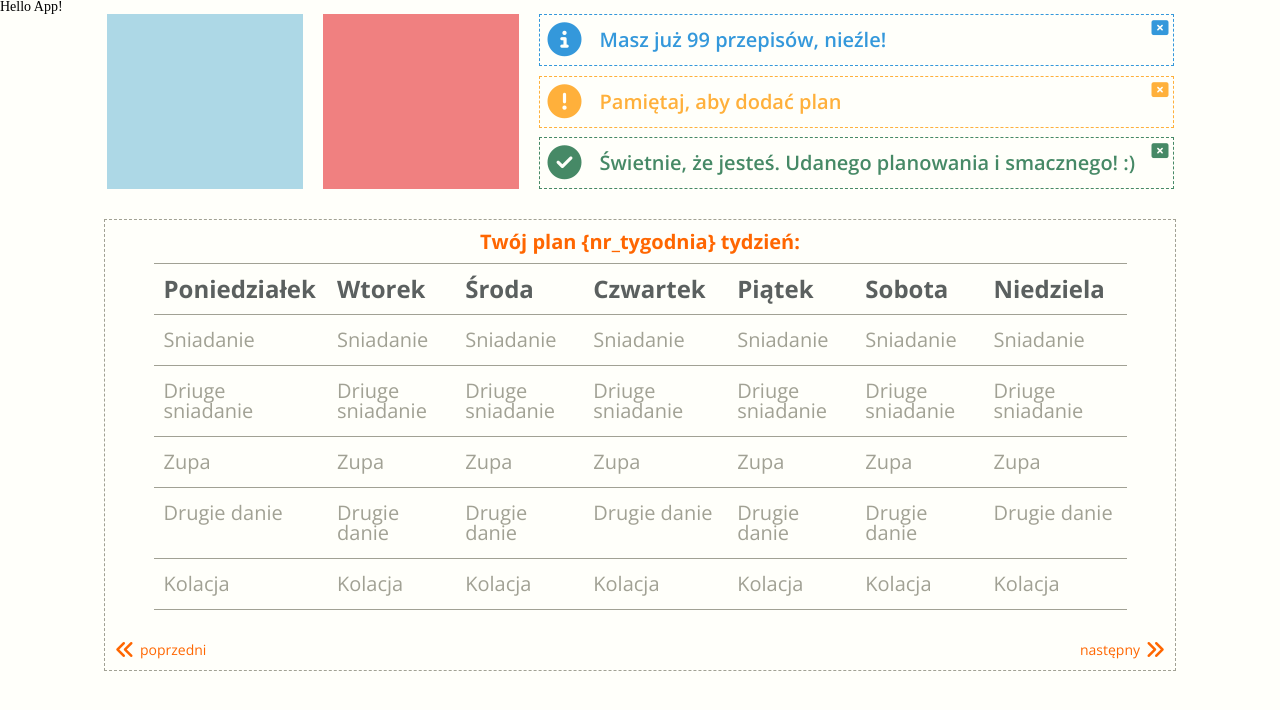
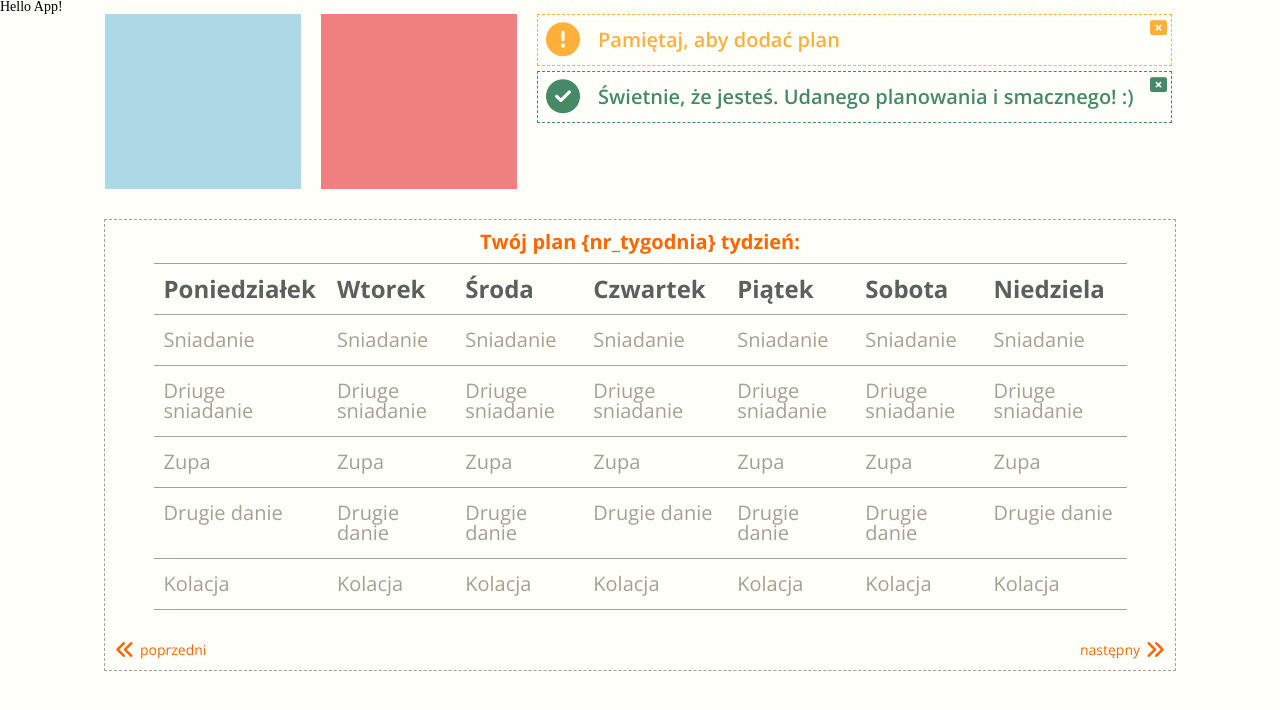
Before and after one commit to dkrzoska/ScramLab, a website: page development/app.html in a window 1280 px wide. Both pictures are taken after a click on the icon 1160 px from the left and 40 px from the top of the page. Drawn offline with nearby package versions, Linux system fonts and the light colour scheme; files that its build step writes are made by us from their sources; a web font is replaced by a local one.

Commit message:
add remove info in dashboard

```diff
--- a/development/js/app.js
+++ b/development/js/app.js
@@ -0,0 +1,7 @@
+//close info in dash board
+const closeInfo = document.querySelectorAll(".widget");
+closeInfo.forEach ( el => {
+    el.lastElementChild.addEventListener("click", ev => {
+        el.parentElement.removeChild(el);
+    });
+});
--- a/development/scss/_dashboard.scss
+++ b/development/scss/_dashboard.scss
@@ -5,7 +5,9 @@
 
 .adds {
     display: flex;
-    justify-content: center;
+    // justify-content: center;
+    width: 1070px;
+    margin: 0 auto;
 }
 
 .add {
@@ -21,9 +23,9 @@
 }
 
 .widgets {
-    display: flex;
-    flex-direction: column;
-    justify-content: space-between;
+    // display: flex;
+    // flex-direction: column;
+    // justify-content: space-between;
 }
 
 .widget {
@@ -35,6 +37,7 @@
     line-height: 50px;
     border: 1px dashed;
     background-color: $backgroundScreensColors;
+    margin-bottom: 5px;
     .fas {
         font-size: 34px;
         padding: 8px;
```
